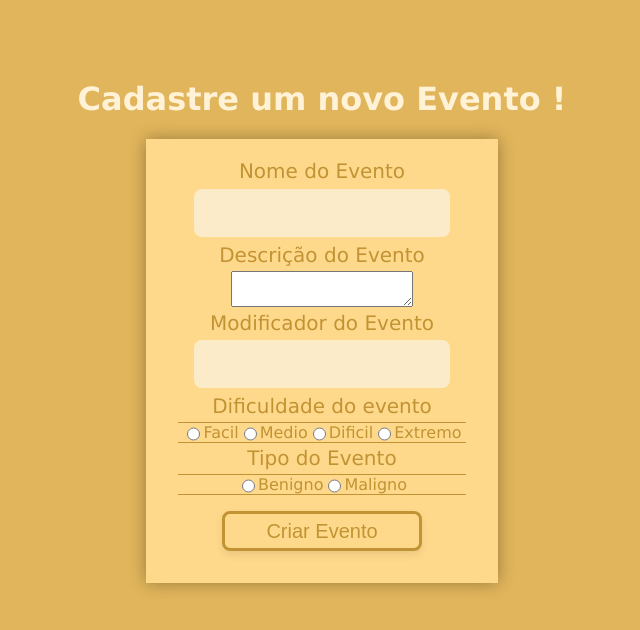
After one commit to VitorScarabelli/Jogo-de-tabuleiro-web, a PHP site: page /jogoPersonalizado/cadastroPersonalizado/cadastroEvento.php in a window 1280 px wide. The commit adds this page. Shown: the top 630 px of the page, without its empty margins (318-958 px from the left). Run offline with PHP 8.4, Linux system fonts and the light colour scheme.

Commit message:
Adição do cadastro de eventos e personagens personalizados

```diff
--- a/PrjTabuleiro/cadusuario/cadusuario.php
+++ b/PrjTabuleiro/cadusuario/cadusuario.php
@@ -4,12 +4,10 @@
     $nome = $_REQUEST['nome'];
     $email = $_REQUEST['email'];
     $senha = $_REQUEST['senha'];
-    $senha = sha1($senha);
-
 
     $stmt = $pdo-> prepare("INSERT INTO tbUsuario (nomeUsuario, emailUsuario, senhaUsuario) VALUES ('$nome', '$email', '$senha')");
 
     $stmt-> execute();
-    header("location: ../index.php");
+    header("location: ../index/index.php");
     exit;
 ?>
--- /dev/null
+++ b/PrjTabuleiro/jogoPersonalizado/cadastroPersonalizado/cadastroEvento.php
@@ -0,0 +1,54 @@
+    <!DOCTYPE html>
+    <html lang="en">
+    <head>
+        <meta charset="UTF-8">
+        <meta name="viewport" content="width=device-width, initial-scale=1.0">
+        <title>Document</title>
+        <link rel="stylesheet" href="../css-teste/jogoPersonalizado-Teste.css">
+    </head>
+    <body>
+        <h1 class="titulo">Cadastre um novo Evento !</h1>
+
+        <section class="Container">
+
+            <div class="form">
+                <form action="cadEvento.php" method="post" class="formuEvento">
+
+                    <label class="texto">Nome do Evento</label>
+                        <input type="text" name="cadNome" id="nome" class="inputTxt">
+
+                    <label class="texto">Descrição do Evento </label>
+                        <textarea name="descEvento" id="descriEvento"></textarea>
+
+                    <label class="texto">Modificador do Evento </label>
+                        <input type="text" name="modEvento" id="modEve" class="inputTxt">
+
+                    <label class="texto">Dificuldade do evento</label>
+                        <div class="linha"></div>
+                        <div class="rad">
+                            <input type="radio" name="difEvento" value="facil" id="facil" class="radio"> <Span>Facil</Span>
+                            <input type="radio" name="difEvento" value="medio" id="medio" class="radio"> <Span>Medio</Span>
+                            <input type="radio" name="difEvento" value="dificil" id="dificil" class="radio"> <Span>Dificil</Span>
+                            <input type="radio" name="difEvento" value="extremo" id="extremo" class="radio"> <Span>Extremo</Span>
+                        </div>
+                        <div class="linha"></div>
+
+                    <label class="texto">Tipo do Evento</label>
+                        <div class="linha"></div>
+                        <div class="rad">
+                            <input type="radio" name="tipoEvento" value="bom" id="benigno" class="radio"> <span>Benigno</span>
+                            <input type="radio" name="tipoEvento" value="ruim" id="maligno" class="radio"> <span>Maligno</span>
+                        </div>
+                        <div class="linha"></div>
+                    <input type="submit" value="Criar Evento" class="botaoLogin" >
+
+
+                </form>
+            </div>
+
+        </section>
+        <?php
+            include('../../banco/conexao.php');
+        ?>
+    </body>
+    </html>
--- /dev/null
+++ b/PrjTabuleiro/jogoPersonalizado/css-teste/jogoPersonalizado-Teste.css
@@ -0,0 +1,80 @@
+body{
+    background-color: #E1B55B;
+}
+.titulo{
+    color: #FFF2D6;
+    font-family: 'Lucida Sans', 'Lucida Sans Regular', 'Lucida Grande', 'Lucida Sans Unicode', Geneva, Verdana, sans-serif;
+    text-align: center;
+    margin-top: 10vh;
+}
+.Container{
+    display: flex;
+    justify-content: center;
+    align-items: center;
+}
+.formuEvento{
+    display: flex;
+    min-width: 40vh;
+    color: #C19334;
+    font-family:'Lucida Grande', 'Lucida Sans Unicode', Geneva, Verdana, sans-serif;
+    padding: 2vh;
+    text-align: center;
+    align-items: center;
+    background-color:#FFD98B;
+    flex-direction: column;
+    box-shadow: 0 0 2vh rgba(0, 0, 0, 0.327);
+}
+.texto{
+    margin: 0.5vh;
+    font-size: 2.5vh;
+}
+.inputTxt{
+    margin: 0.2vh;
+    border: none;
+    border-radius: 1vh;
+    min-width: 30vh;
+    min-height: 4vh;
+    background-color:   #fcebc8;
+    color: #C19334  ;
+    font-size: 2vh;
+    transition: all 0.5s;
+    padding: 1vh;
+}
+.inputTxt:hover{
+    background-color: #ffffff;
+}
+.botaoLogin{
+    margin: 2vh;
+    min-width: 25vh;
+    min-height: 5vh;
+    background-color: transparent;
+    border: solid 0.4vh #C19334;
+    color: #C19334;
+    font-size: 2.5vh;
+    border-radius: 1vh;
+    box-shadow: 0 0.5vh 1vh rgba(0, 0, 0, 0.081);
+    transition: all 0.5s;
+}
+.botaoLogin:hover{
+    background-color: #C19334;
+    border: none;
+    color: #FFF2D6;
+
+}
+.linkCad{
+    text-decoration: none;
+    color: #926a19;
+    transition: all 0.2s;
+}
+.linkCad:hover{
+    color: #ffffff;
+}
+.rad{
+    display: flex;
+    flex-direction: row;
+}
+.linha{
+    background-color: #C19334;
+    width: 90%;
+    height: 0.1vh;
+}
--- a/PrjTabuleiro/login/login.php
+++ b/PrjTabuleiro/login/login.php
@@ -36,7 +36,7 @@
                 </div>
             </form>
             <div class="links">
-                <p class="textCadastro">Não possui uma conta ainda?</p> <a href="#">Criar uma</a>
+                <p class="textCadastro">Não possui uma conta ainda?</p> <a href="../cadusuario/cadastro.php">Criar uma</a>
             </div>
         </div>
     </div>
```
Also changed, not shown: PrjTabuleiro/jogoPersonalizado/cadastroPersonalizado/cadEvento.php (added, +23 -0 lines), PrjTabuleiro/jogoPersonalizado/cadastroPersonalizado/cadPersona.php (added, +25 -0 lines), PrjTabuleiro/jogoPersonalizado/cadastroPersonalizado/cadastroPersonagem.php (added, +61 -0 lines).
